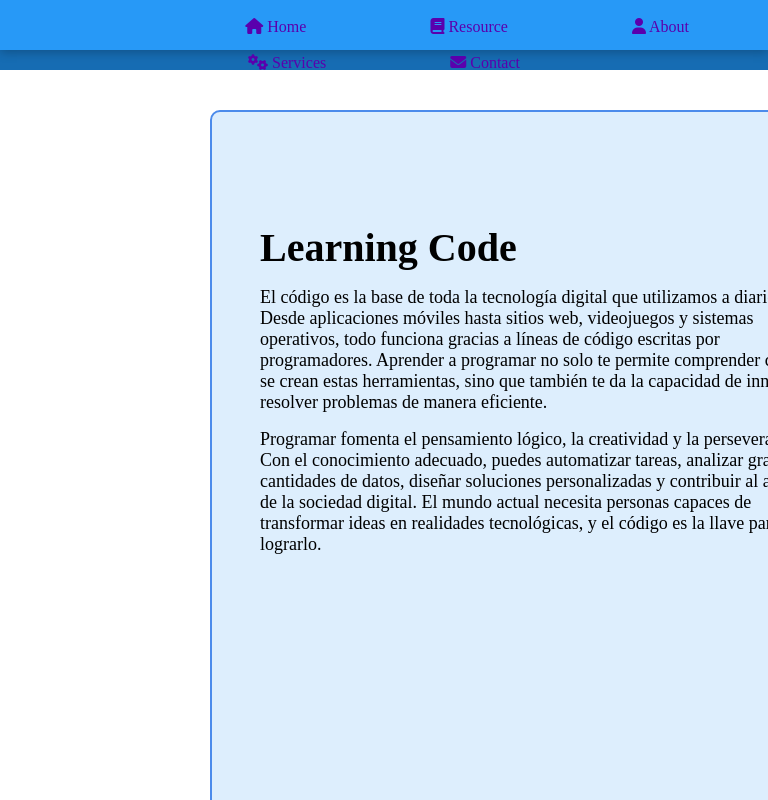
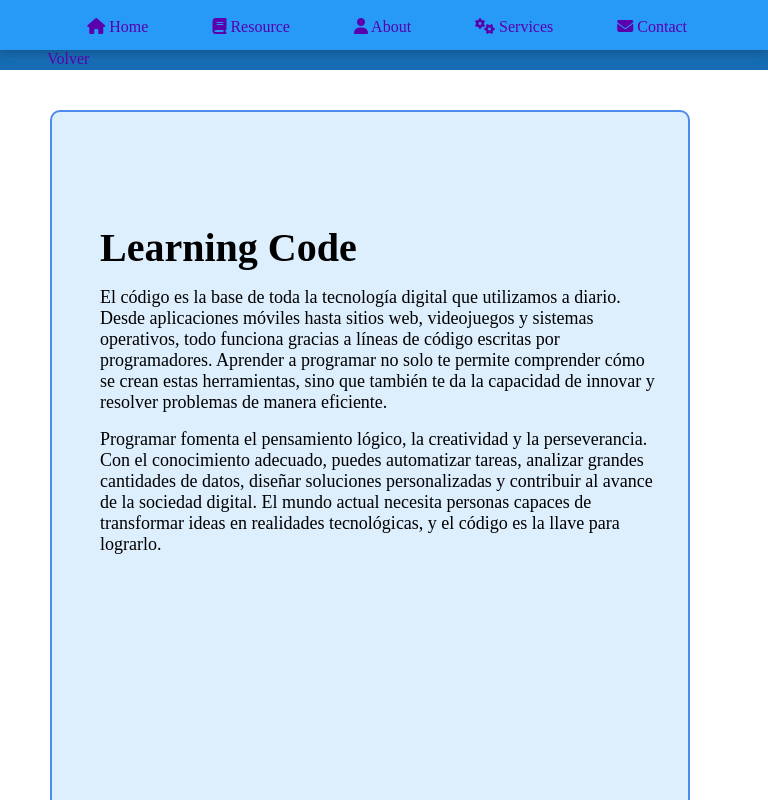
Before and after one commit to DesarrolladorPrimary/landing-responsive, a plain HTML site: page landing-respo/index.html in a window 768 px wide. Shown: the top 800 px of the page. Drawn offline with Linux system fonts and the light colour scheme.

Commit message:
Breakpoint Tablet

```diff
--- a/landing-respo/style.css
+++ b/landing-respo/style.css
@@ -1,22 +1,20 @@
-*{
+* {
     padding: 0;
     margin: 0;
     box-sizing: border-box;
 }
-
 
 header {
     height: 70px;
     background-color: rgb(22, 108, 179);
 }
 
-
 nav {
-    border-bottom: 2px inherit black ;
+    border-bottom: 2px inherit black;
     height: 50px;
     text-align: center;
     background-color: rgb(39, 153, 247);
-    box-shadow: 0 2px 10px  rgba(0, 0, 0, 0.26);
+    box-shadow: 0 2px 10px rgba(0, 0, 0, 0.26);
 }
 
 header nav li {
@@ -24,7 +22,7 @@ header nav li {
     display: inline-block;
 }
 
-header nav li a{
+header nav li a {
     color: rgb(90, 0, 173);
     text-decoration: none;
     padding: 60px;
@@ -35,21 +33,16 @@ header nav ul li:not(:first-child) a:hover {
     color: white;
 }
 
-header nav ul li:first-child{
+header nav ul li:first-child {
     transform: translateX(-26rem);
 }
 
-
-
-
-
-
-.sec_left, .sec_rigth {
+.sec_left,
+.sec_rigth {
     display: inline-block;
     vertical-align: top;
     width: 49%;
     box-sizing: border-box;
-
 }
 
 .sec_left {
@@ -63,10 +56,7 @@ header nav ul li:first-child{
     width: 40rem;
     height: 50rem;
     margin-left: 10rem;
-    transition:
-        background 0.3s,
-        box-shadow 0.3s,
-        transform 0.3s;
+    transition: background 0.3s, box-shadow 0.3s, transform 0.3s;
 }
 
 .sec_left:hover {
@@ -77,7 +67,7 @@ header nav ul li:first-child{
     transform: translateY(-15px);
 }
 
-.sec_left:hover button{
+.sec_left:hover button {
     transition: 1s;
     display: block;
 }
@@ -86,7 +76,6 @@ header nav ul li:first-child{
     margin-top: 7rem;
     margin-left: 3rem;
     font-size: 40px;
-
 }
 
 .sec_left p {
@@ -95,7 +84,6 @@ header nav ul li:first-child{
     margin-right: 2rem;
     font-size: 18px;
 }
-
 
 .sec_left button {
     display: none;
@@ -113,8 +101,6 @@ header nav ul li:first-child{
     margin-left: 4rem;
 }
 
-
-
 .sec_rigth {
     position: relative;
     top: 6rem;
@@ -124,7 +110,7 @@ header nav ul li:first-child{
 .sec_rigth img {
     height: 40rem;
     width: 50rem;
-    box-shadow: 3px 3px 10px ;
+    box-shadow: 3px 3px 10px;
 }
 
 footer {
@@ -155,3 +141,42 @@ footer {
 .footer-social a:hover {
     color: #3498db;
 }
+
+@media (min-width: 768px) and (max-width: 1024px) {
+    header {
+        height: 70px;
+        background-color: rgb(22, 108, 179);
+    }
+
+    nav {
+        border-bottom: 2px inherit black;
+        height: 50px;
+        text-align: center;
+        background-color: rgb(39, 153, 247);
+        box-shadow: 0 2px 10px rgba(0, 0, 0, 0.26);
+    }
+
+    header nav li {
+        position: relative;
+        right: 50px;
+        margin-top: 18px;
+        display: inline-block;
+    }
+
+    header nav li a {
+        color: rgb(90, 0, 173);
+        text-decoration: none;
+        padding: 30px;
+    }
+
+    header nav ul li:first-child {
+        transform: none;
+        position: relative;
+        top: 2rem;
+        left: 1rem;
+    }
+
+    .sec_left {
+        margin-left: auto;
+    }
+}
```
